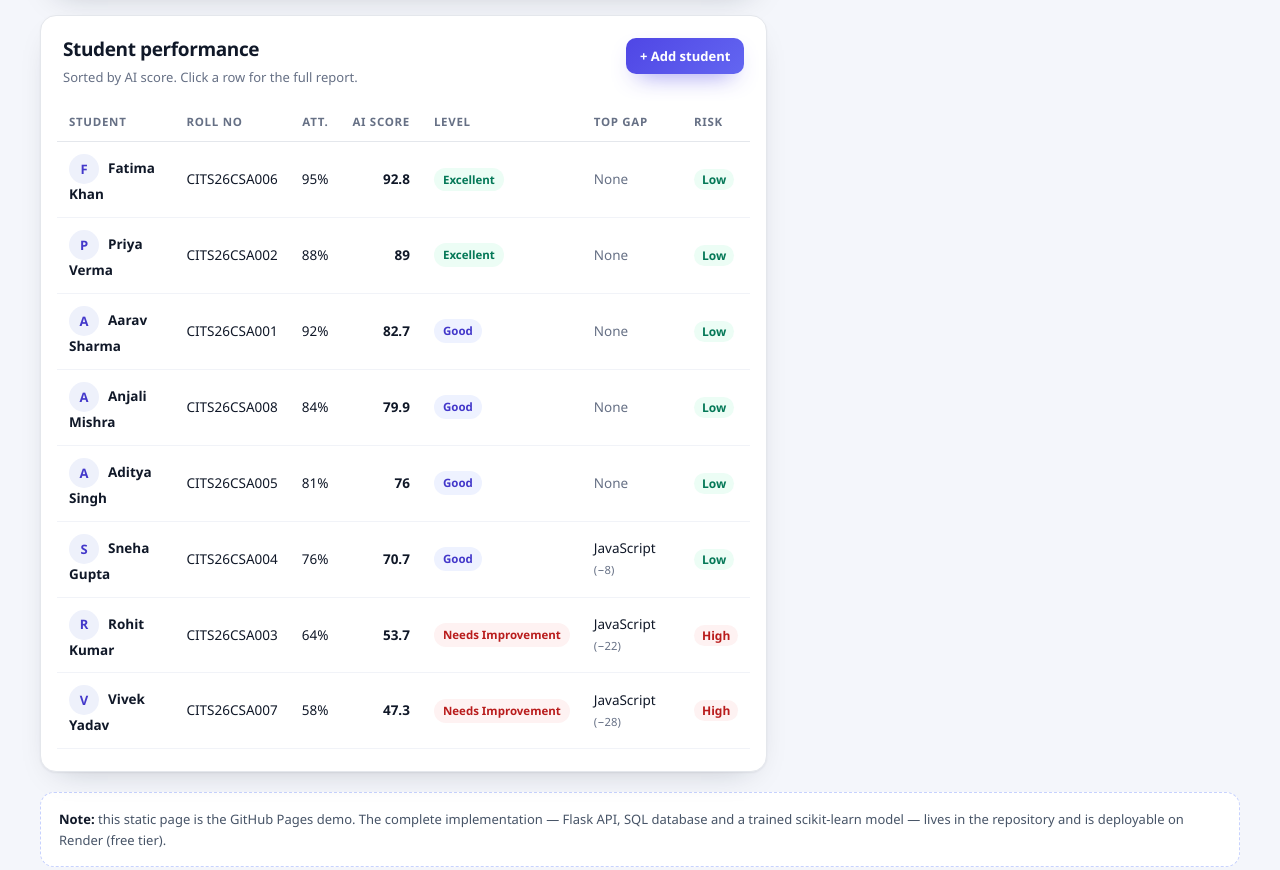
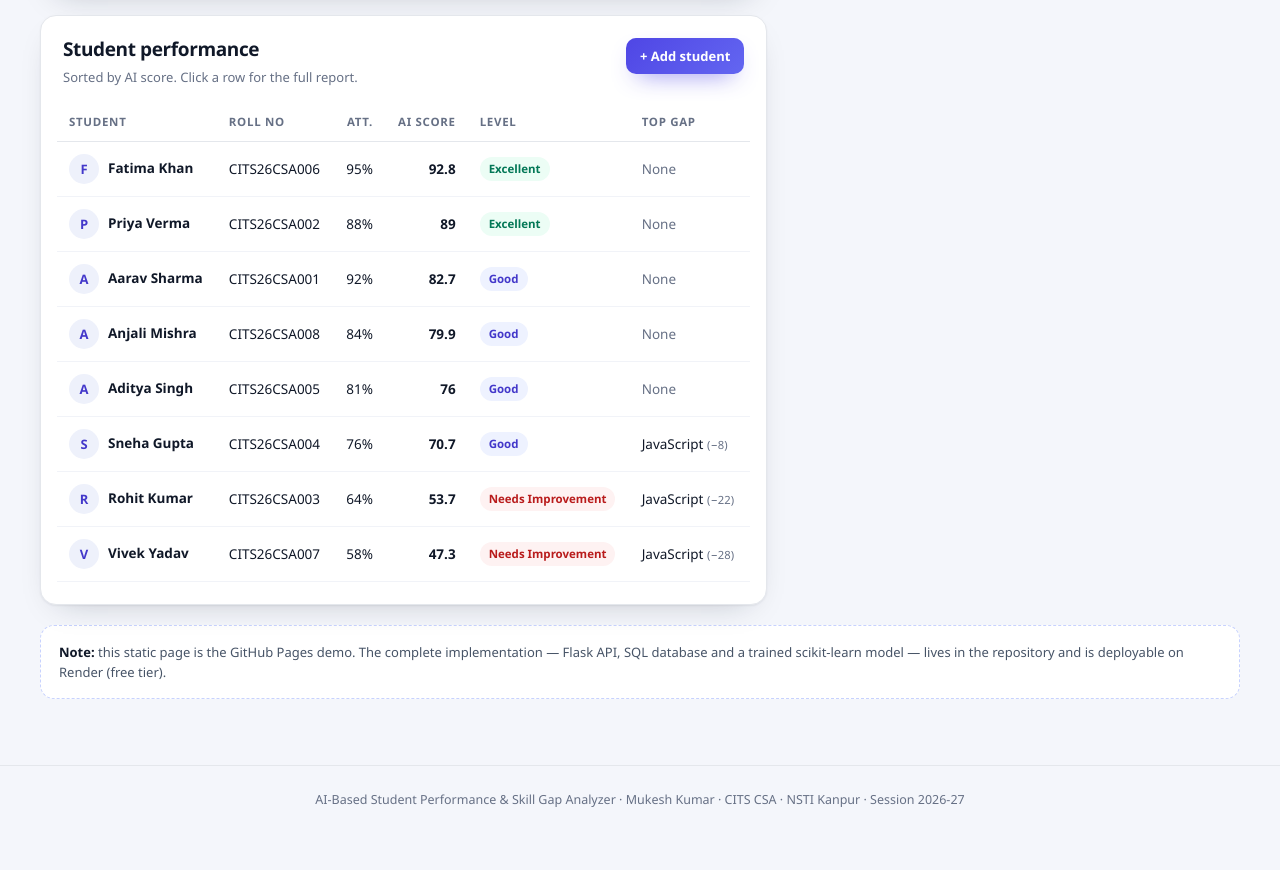
Before and after one commit to mukeshbtech989-png/cits-skill-gap-analyzer, a plain HTML site: page docs/index.html in a window 1280 px wide. Shown: the part 1071-1941 px from the top of the page. Drawn offline with Linux system fonts and the light colour scheme.

Commit message:
fix(demo): keep student table columns readable

```diff
--- a/docs/styles.css
+++ b/docs/styles.css
@@ -140,7 +140,7 @@ p { margin: 0 0 10px; }
 
 /* table */
 .table-wrap { overflow-x: auto; margin: 0 -6px; }
-.table { width: 100%; border-collapse: collapse; font-size: 13.5px; }
+.table { width: 100%; border-collapse: collapse; font-size: 13.5px; min-width: 760px; }
 .table th {
   text-align: left; padding: 10px 12px; font-size: 11.5px; letter-spacing: .06em;
   text-transform: uppercase; color: var(--muted); border-bottom: 1px solid var(--line); white-space: nowrap;
@@ -150,7 +150,7 @@ p { margin: 0 0 10px; }
 .table tbody tr:hover { background: #f8f9ff; }
 .table tbody tr.is-selected { background: #eef1fb; box-shadow: inset 3px 0 0 var(--brand); }
 .table .num { text-align: right; font-variant-numeric: tabular-nums; }
-.cell-name { font-weight: 600; }
+.cell-name { font-weight: 600; white-space: nowrap; }
 .avatar {
   display: inline-grid; place-items: center; width: 30px; height: 30px; margin-right: 9px;
   border-radius: 50%; background: #eef1fb; color: #4338ca; font-weight: 700; font-size: 13px; vertical-align: middle;
```
